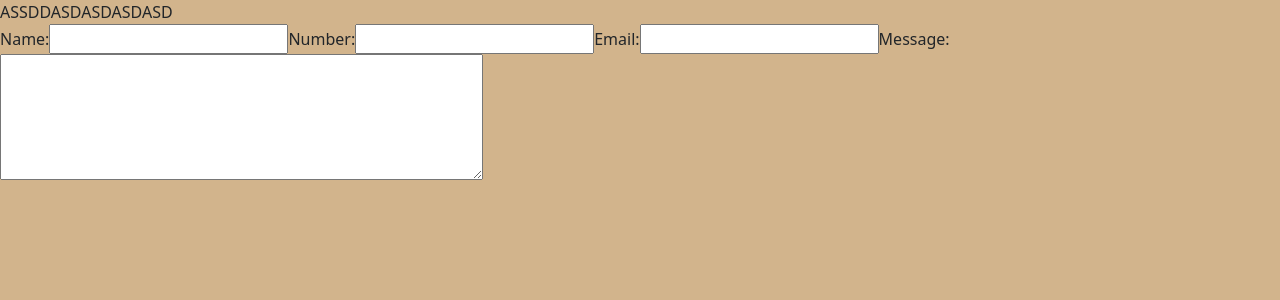
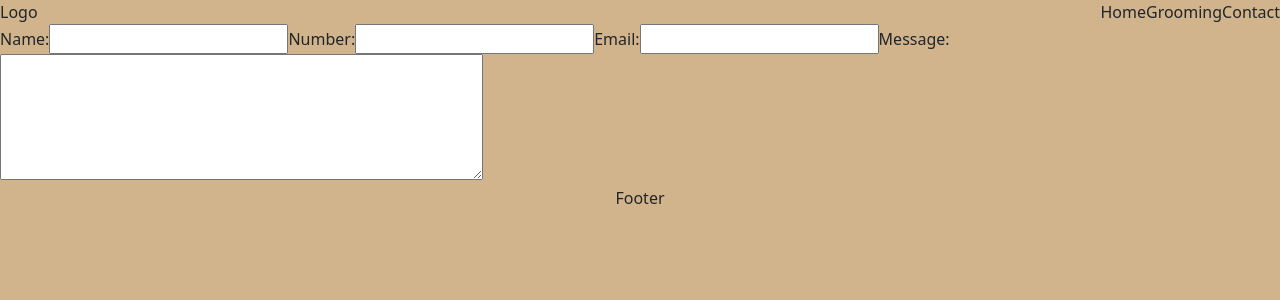
Before and after one commit to MatchaSage/pawsawhile, a React (Vite) app: page /Contact in a window 1280 px wide. Shown: the top 300 px of the page. Built offline with nearby package versions, Linux system fonts and the light colour scheme.

Commit message:
Styling/pics

```diff
--- a/src/App.css
+++ b/src/App.css
@@ -40,6 +40,12 @@
   background-position: 50% 50%;
 }
 /*Grounds End*/
+
+/*Location Start*/
+.paws-location iframe {
+  max-width: 500px;
+}
+/*Location End*/
 
 .paws-proposition {
   color: white;
--- a/src/components/cemetary/PawsLocation.jsx
+++ b/src/components/cemetary/PawsLocation.jsx
@@ -2,11 +2,11 @@ import React from "react";
 
 export default function PawsLocation() {
   return (
-    <div className="paws-location d-flex flex-column align-items-center">
+    <div className="paws-location d-flex flex-column align-items-center py-5">
       <h1>Location</h1>
       <iframe
         src="https://www.google.com/maps/embed?pb=!1m18!1m12!1m3!1d2999.6040468476167!2d-81.63459392337164!3d41.252182104369936!2m3!1f0!2f0!3f0!3m2!1i1024!2i768!4f13.1!3m3!1m2!1s0x8830dc4c18355617%3A0xa26a5357fe6bd84!2sPaws%20Awhile%20Pet%20Memorial%20Park!5e0!3m2!1sen!2sus!4v1686453686540!5m2!1sen!2sus"
-        width="600"
+        width="90%"
         height="450"
         style={{ border: "0" }}
         allowFullScreen=""
--- a/src/components/contact/Contact.jsx
+++ b/src/components/contact/Contact.jsx
@@ -1,11 +1,14 @@
 import React from "react";
 import PawsContact from "./PawsContact";
+import Header from "../Header";
+import Footer from "../Footer";
 
 export default function Contact() {
   return (
     <div className="contact-container">
-      ASSDDASDASDASDASD
+      <Header />
       <PawsContact />
+      <Footer />
     </div>
   );
 }
--- a/src/components/grooming/Grooming.jsx
+++ b/src/components/grooming/Grooming.jsx
@@ -3,10 +3,13 @@ import React, { useEffect } from "react";
 import GroomingInfo from "./GroomingInfo";
 import GroomingServices from "./GroomingServices";
 import GroomingProp from "./GroomingProposition";
+import Header from "../Header";
+import Footer from "../Footer";
 
 export default function Grooming() {
   return (
     <div className="grooming-header">
+      <Header />
       <div className="grooming-background">
         <div
           className="h-100 mask"
@@ -23,6 +26,7 @@ export default function Grooming() {
       <GroomingInfo />
       <GroomingServices />
       <GroomingProp />
+      <Footer />
     </div>
   );
 }
```
Also changed, not shown: 1 other file (tests, documents, lock files or other folders).
